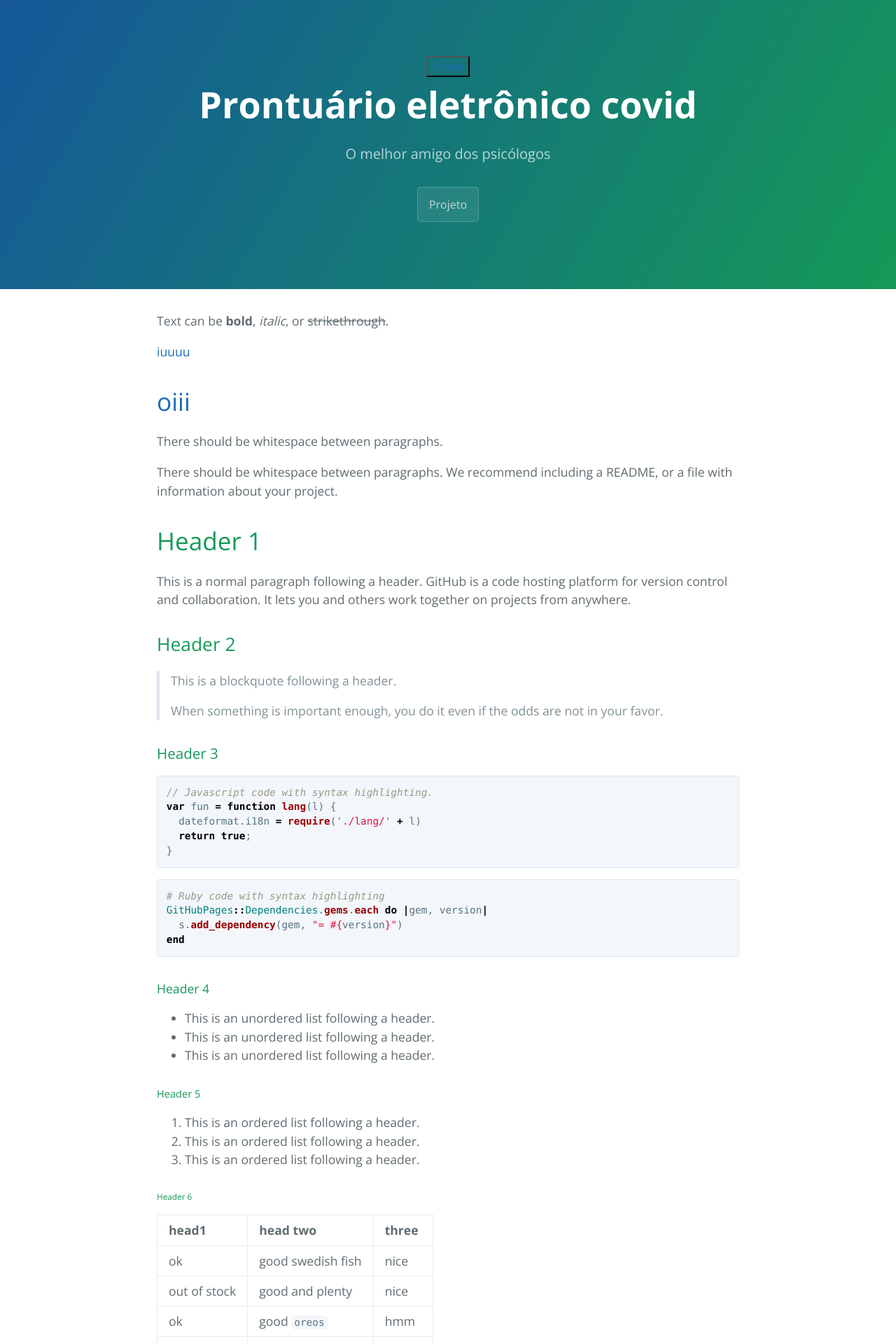
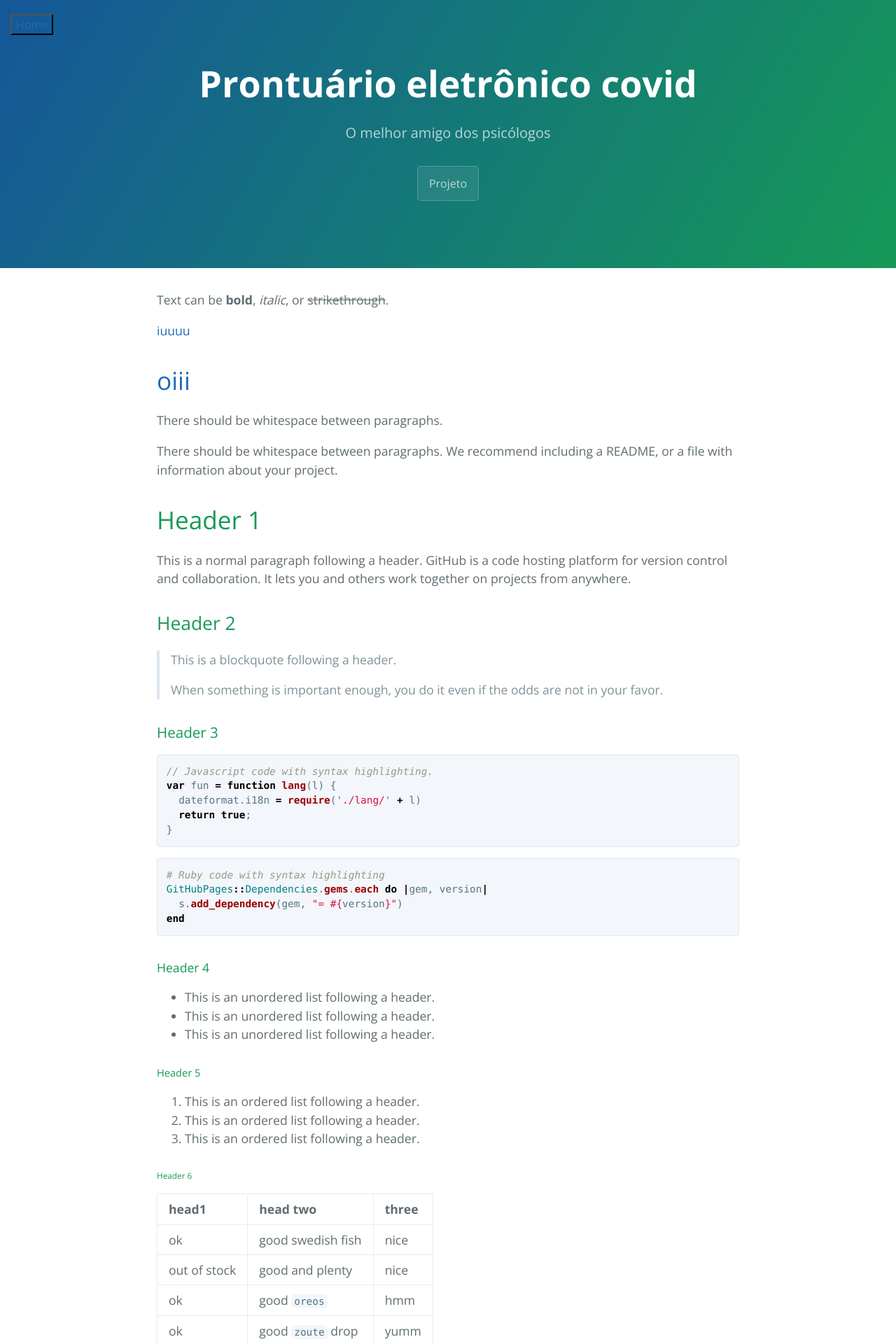
Before and after one commit to francisco1code/2020.2-CheeryUP, a Jekyll site: the page built from index.md, in a window 1280 px wide. Shown: the top 1920 px of the page at 70% size. Built offline with Jekyll 4.4.1, drawn with Linux system fonts in a browser that asks for light colours.

Commit message:
add position button

```diff
--- a/_sass/jekyll-theme-cayman.scss
+++ b/_sass/jekyll-theme-cayman.scss
@@ -380,4 +380,7 @@ a {
 #botao-home {
   background-color: rgba(255, 255, 255, 0);
   text-decoration: none;
+  position:absolute;
+  left: 15px;
+  top: 20px;
 }
```
